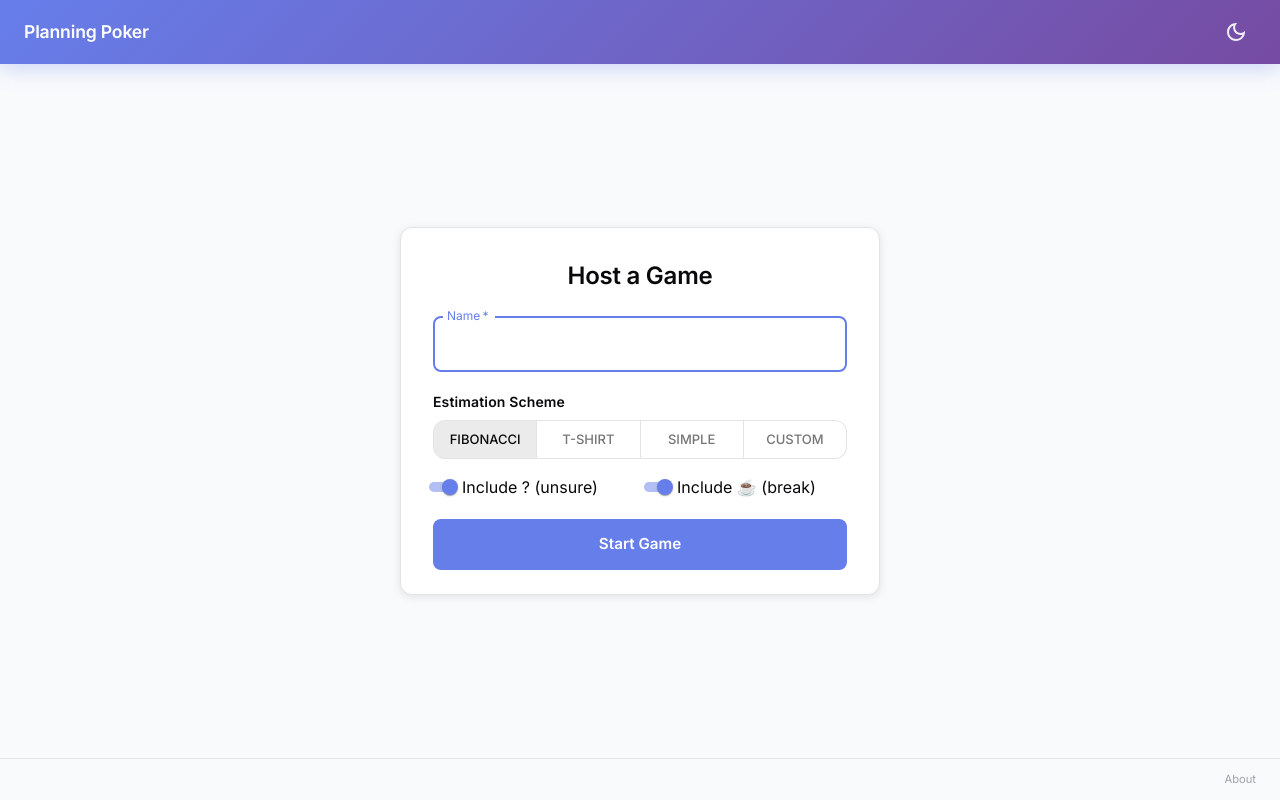
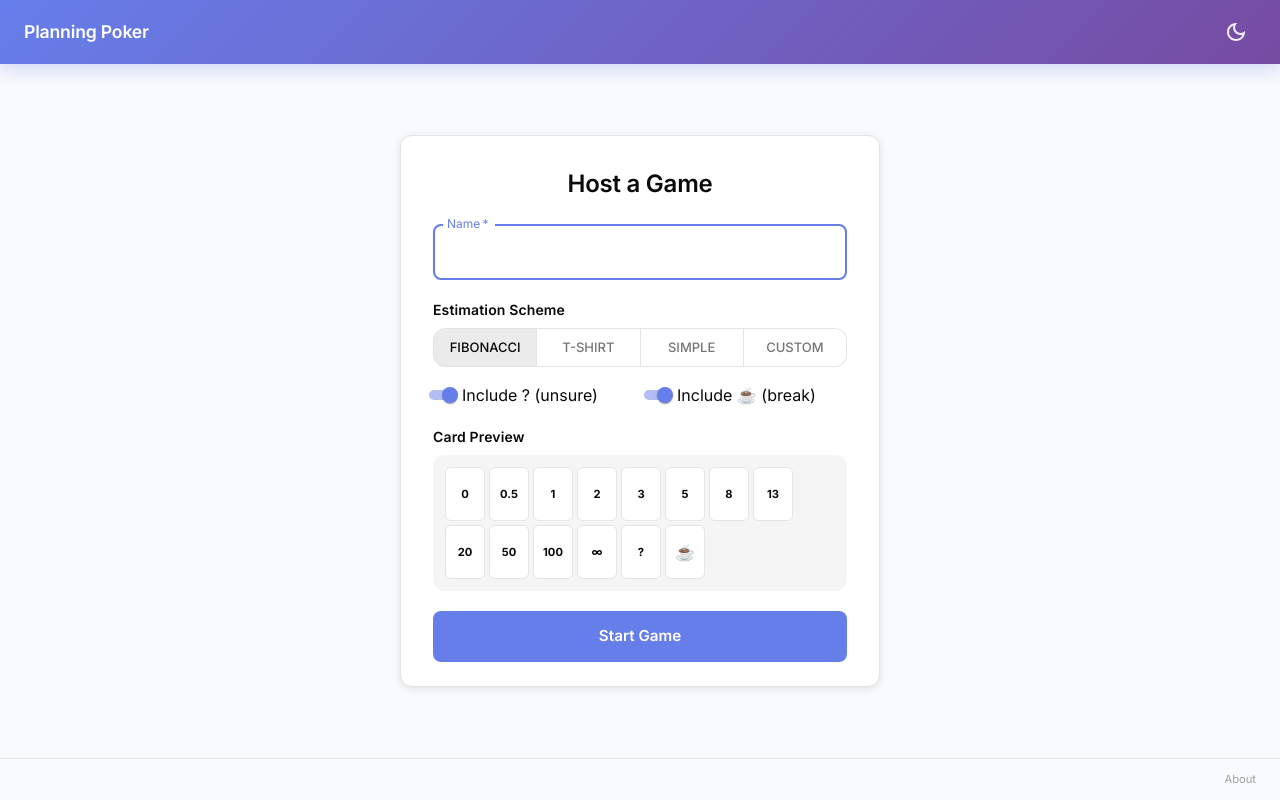
Before and after one commit to richashworth/planningpoker, a React (Vite) app in the folder planningpoker-web/: page /host in a window 1280 px wide. Built offline with nearby package versions, Linux system fonts and the light colour scheme; no server answers.

Commit message:
feat: add card preview to create game dialog
Shows miniature cards for the selected estimation scheme, updating
live as the user toggles scheme type, meta-cards, or custom values.

Co-Authored-By: Claude Opus 4.6 (1M context) <noreply@anthropic.com>

```diff
--- a/planningpoker-web/src/pages/CreateGame.jsx
+++ b/planningpoker-web/src/pages/CreateGame.jsx
@@ -13,6 +13,22 @@ import Switch from '@mui/material/Switch';
 import FormControlLabel from '@mui/material/FormControlLabel';
 import { createGame, gameCreated } from '../actions';
 import NameInput from '../components/NameInput';
+
+const SCHEME_VALUES = {
+  fibonacci: ['0', '0.5', '1', '2', '3', '5', '8', '13', '20', '50', '100', '\u221e'],
+  tshirt: ['XS', 'S', 'M', 'L', 'XL', 'XXL'],
+  simple: ['1', '2', '3', '4', '5'],
+}
+
+function getPreviewValues(schemeType, customValues, includeUnsure, includeCoffee) {
+  let values = schemeType === 'custom'
+    ? customValues.split(',').map(v => v.trim()).filter(v => v.length > 0)
+    : SCHEME_VALUES[schemeType] || []
+  values = [...new Set(values)]
+  if (includeUnsure) values.push('?')
+  if (includeCoffee) values.push('\u2615')
+  return values
+}
 
 function validateCustomValues(input) {
   const values = input.split(',').map(v => v.trim()).filter(v => v.length > 0)
@@ -126,6 +142,45 @@ export default function CreateGame() {
               />
             </Box>
 
+            <Typography variant="body2" sx={{ mb: 1, fontWeight: 600 }}>
+              Card Preview
+            </Typography>
+            <Box
+              sx={{
+                display: 'flex',
+                flexWrap: 'wrap',
+                gap: 0.5,
+                mb: 2.5,
+                p: 1.5,
+                bgcolor: 'action.hover',
+                borderRadius: 1,
+                minHeight: 48,
+              }}
+            >
+              {getPreviewValues(schemeType, customValues, includeUnsure, includeCoffee).map(val => (
+                <Box
+                  key={val}
+                  sx={{
+                    width: 40,
+                    height: 54,
+                    display: 'flex',
+                    alignItems: 'center',
+                    justifyContent: 'center',
+                    fontSize: val === '\u2615' ? '1rem' : '0.7rem',
+                    fontWeight: 700,
+                    color: 'text.primary',
+                    bgcolor: 'background.paper',
+                    border: '1.5px solid',
+                    borderColor: 'divider',
+                    borderRadius: 0.5,
+                    userSelect: 'none',
+                  }}
+                >
+                  {val}
+                </Box>
+              ))}
+            </Box>
+
             <Button type="submit" variant="contained" fullWidth size="large" disableElevation disabled={!isCustomValid()}>
               Start Game
             </Button>
```
